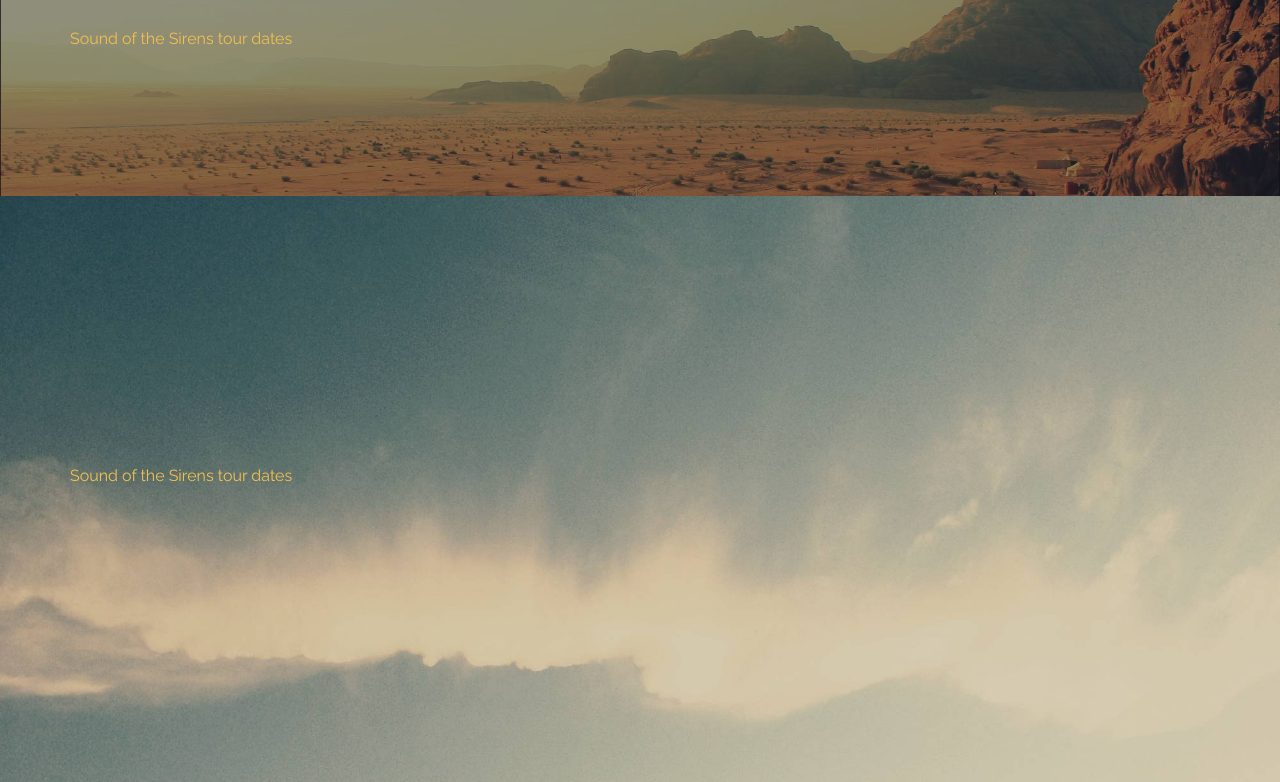
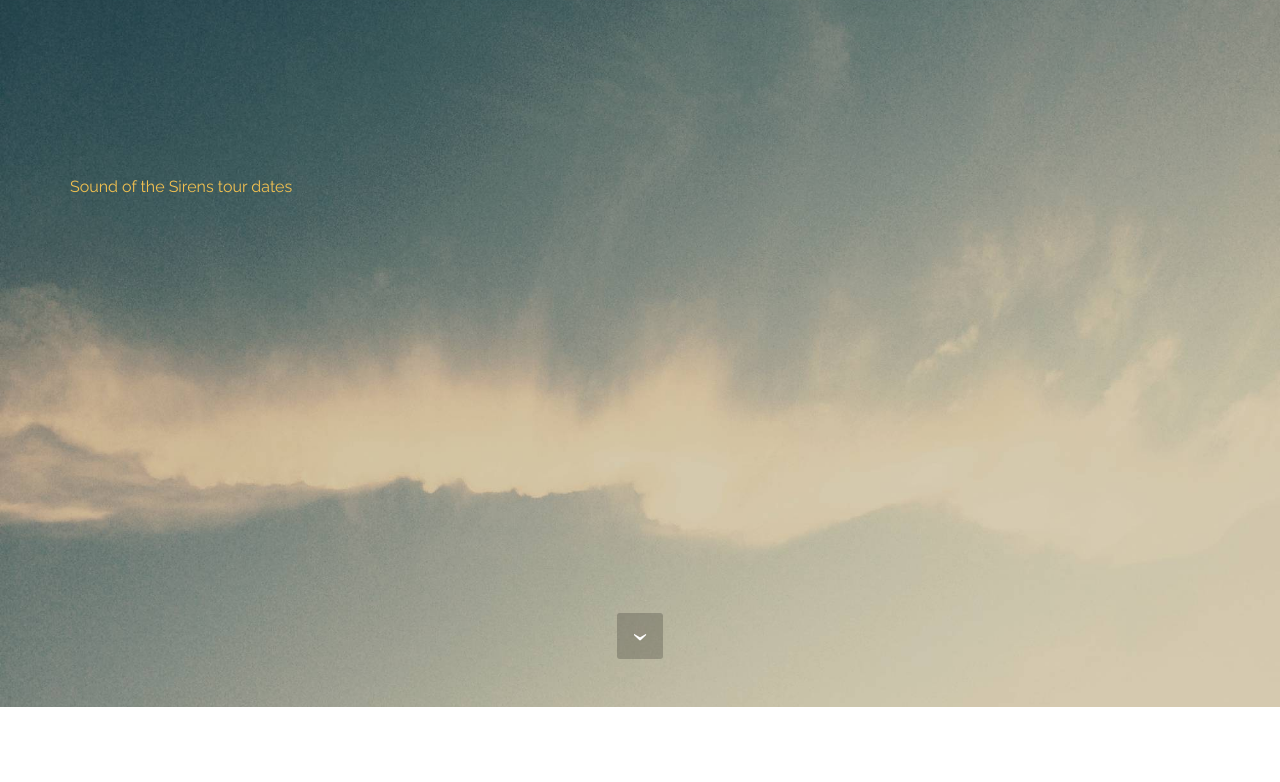
Before and after one commit to noeljharvey/noeljharvey.github.io, a plain HTML site: page index.html in a window 1280 px wide. Shown: the part 93-875 px from the top of the page. After the commit the page ends 800 px from the top, so only its background shows below. Drawn offline with Linux system fonts and the light colour scheme; a script that the page names is missing.

Commit message:
create github pages

```diff
--- a/assets/mobirise/css/mbr-additional.css
+++ b/assets/mobirise/css/mbr-additional.css
@@ -730,10 +730,6 @@ h6,
 #menu-1 .dropdown-item[aria-expanded="true"] {
   color: #c0a375!important;
 }
-#msg-box8-4 .mbr-section-title,
-#msg-box8-4 p {
-  color: #fff;
-}
 #header5-5 .mbr-section-title {
   color: #ffffff;
 }
--- a/index.html
+++ b/index.html
@@ -57,25 +57,7 @@
 
 </section>
 
-<section class="engine"><a rel="external" href="https://mobirise.com">simple bootstrap web maker software</a></section><div id="msg-box8-4" custom-code="true" class="mbr-after-navbar"><section class="mbr-section article mbr-parallax-background" style="background-image: url(assets/images/desert.jpg); padding-top: 120px; padding-bottom: 120px;">
-
-    <div class="mbr-overlay" style="opacity: 0.5; background-color: rgb(34, 34, 34);">
-    </div>
-    <div class="container">
-        <div class="row">
-             <a href="http://www.songkick.com/artists/3394391" class="songkick-widget" data-theme="light" data-track-button="on" data-detect-style="true" data-font-color="#ffffff" data-background-color="transparent">Sound of the Sirens tour dates</a>
-<script src="https://widget.songkick.com/widget.js"></script>
-            <div class="col-md-8 col-md-offset-2 text-xs-center">
-                <h3 class="mbr-section-title display-2 mbr-editable-content"></h3>
-                <div class="lead mbr-editable-full"><p></p></div>
-
-            </div>
-        </div>
-    </div>
-
-</section></div>
-
-<div id="header5-5" custom-code="true"><section class="mbr-section mbr-section-hero mbr-section-full mbr-parallax-background mbr-section-with-arrow" style="background-image: url(assets/images/jumbotron.jpg);">
+<section class="engine"><a rel="external" href="https://mobirise.com">simple offline web site maker software download</a></section><div id="header5-5" custom-code="true" class="mbr-after-navbar"><section class="mbr-section mbr-section-hero mbr-section-full mbr-parallax-background mbr-section-with-arrow" style="background-image: url(assets/images/jumbotron.jpg);">
 
 
 
```
Also changed, not shown: 1 other file.
